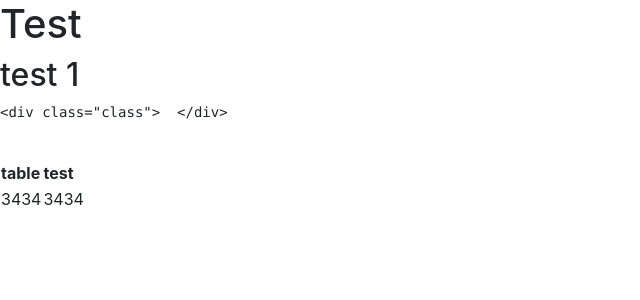
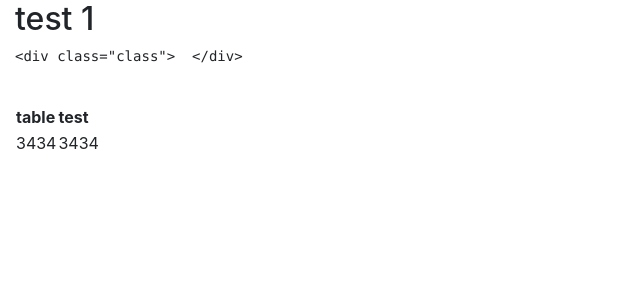
Before and after one commit to Bsale-IO/template-docs, a Jekyll site: the page built from docs/index.md, in a window 1280 px wide. Shown: the top 300 px of the page, without its empty margins (0-640 px from the left). Built offline with Jekyll 4.4.1, drawn with Linux system fonts in a browser that asks for light colours; our own code applies the rules of GitHub Pages for plain Markdown files.

Commit message:
bootstrap

```diff
--- a/docs/_layouts/default.html
+++ b/docs/_layouts/default.html
@@ -9,9 +9,10 @@
 
 </head>
 <body>
-    <h1>Test</h1>
-
-    {{content}}
-
+    <div class="container-fluid">
+        <div class="row">
+            <div class="col-12">{{content}}</div>
+        </div>
+    </div>
 </body>
 </html>
```
